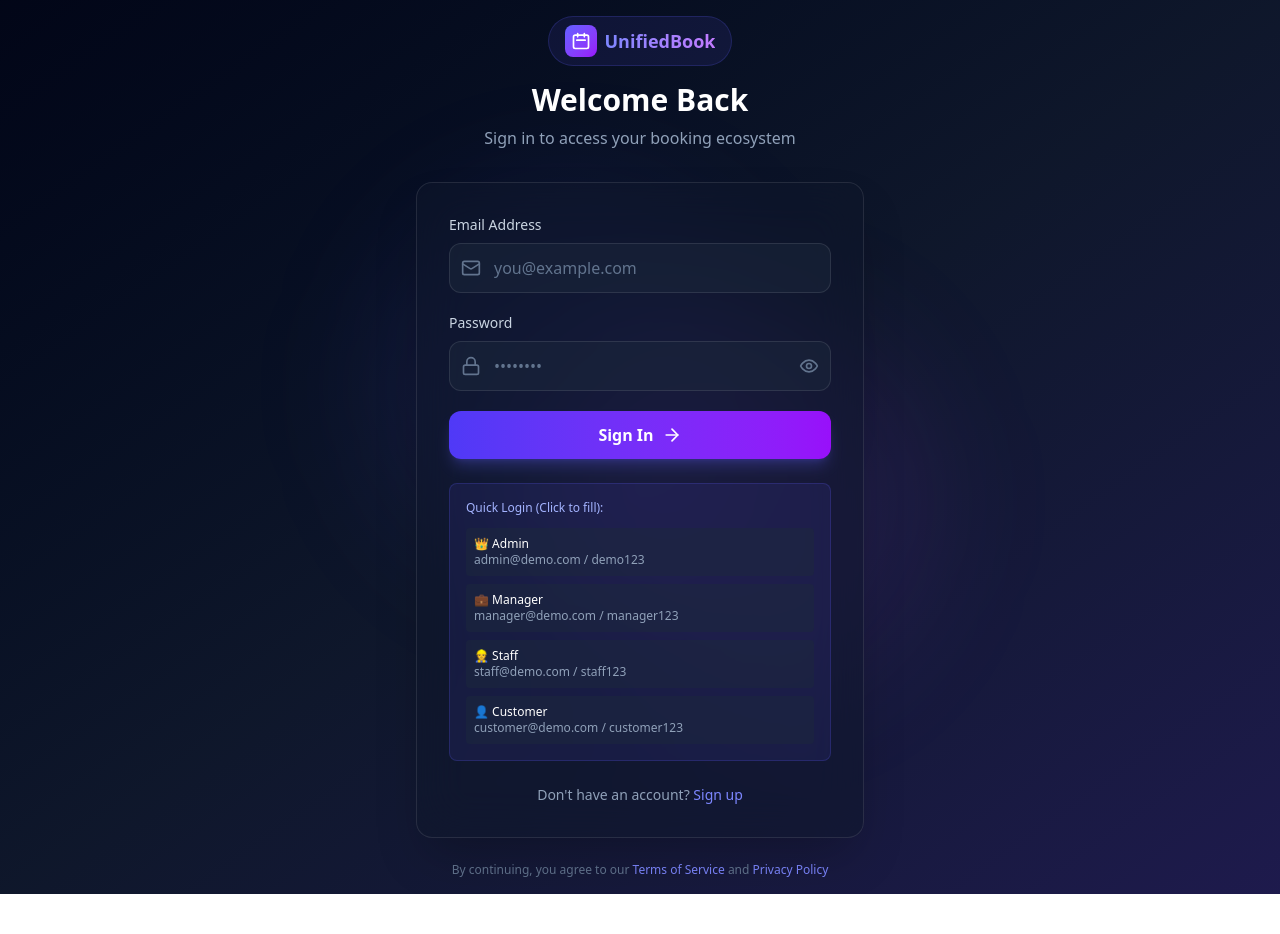
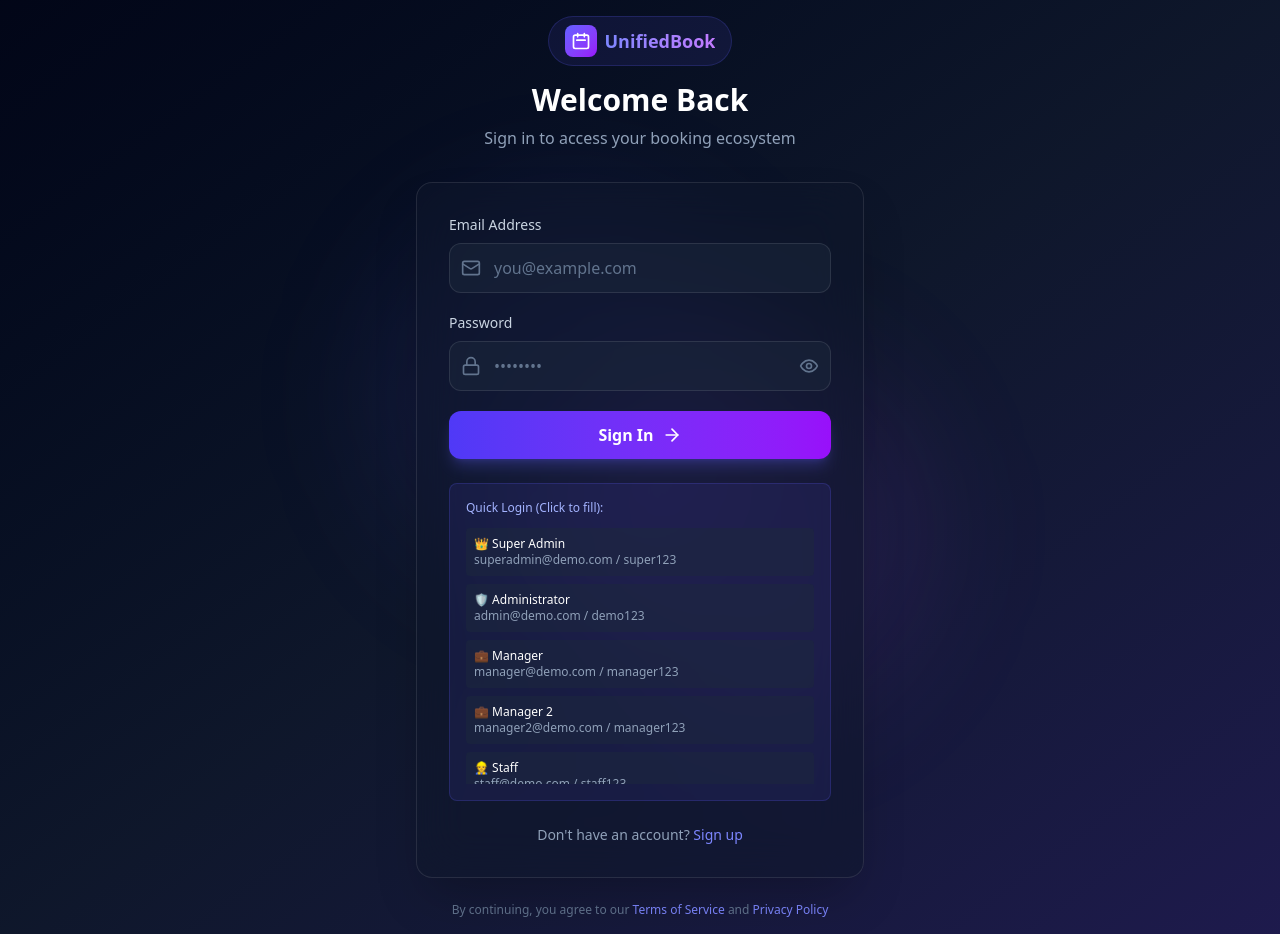
Before and after one commit to Mr-Grace-1/Unified-Booking, a React (Vite) app: page / in a window 1280 px wide. Before the commit the page ends 894 px from the top, so only its background shows below. Built offline with nearby package versions, Linux system fonts and the light colour scheme.

Commit message:
task snapshot e77e2cb0-6852-4f36-b729-b14efafa3a69

```diff
--- a/src/components/AuthPage.tsx
+++ b/src/components/AuthPage.tsx
@@ -256,13 +256,21 @@ export default function AuthPage({ mode, onToggleMode }: AuthPageProps) {
               className="mt-6 p-4 rounded-lg bg-indigo-500/10 border border-indigo-500/20"
             >
               <p className="text-xs text-indigo-300 font-medium mb-3">Quick Login (Click to fill):</p>
-              <div className="space-y-2">
+              <div className="space-y-2 max-h-64 overflow-y-auto">
+                <button
+                  type="button"
+                  onClick={() => fillDemoCredentials('superadmin@demo.com', 'super123')}
+                  className="w-full p-2 rounded bg-slate-800/50 hover:bg-slate-700/50 transition-colors text-left"
+                >
+                  <p className="text-xs text-white font-medium">👑 Super Admin</p>
+                  <p className="text-xs text-slate-400">superadmin@demo.com / super123</p>
+                </button>
                 <button
                   type="button"
                   onClick={() => fillDemoCredentials('admin@demo.com', 'demo123')}
                   className="w-full p-2 rounded bg-slate-800/50 hover:bg-slate-700/50 transition-colors text-left"
                 >
-                  <p className="text-xs text-white font-medium">👑 Admin</p>
+                  <p className="text-xs text-white font-medium">🛡️ Administrator</p>
                   <p className="text-xs text-slate-400">admin@demo.com / demo123</p>
                 </button>
                 <button
@@ -275,11 +283,27 @@ export default function AuthPage({ mode, onToggleMode }: AuthPageProps) {
                 </button>
                 <button
                   type="button"
+                  onClick={() => fillDemoCredentials('manager2@demo.com', 'manager123')}
+                  className="w-full p-2 rounded bg-slate-800/50 hover:bg-slate-700/50 transition-colors text-left"
+                >
+                  <p className="text-xs text-white font-medium">💼 Manager 2</p>
+                  <p className="text-xs text-slate-400">manager2@demo.com / manager123</p>
+                </button>
+                <button
+                  type="button"
                   onClick={() => fillDemoCredentials('staff@demo.com', 'staff123')}
                   className="w-full p-2 rounded bg-slate-800/50 hover:bg-slate-700/50 transition-colors text-left"
                 >
                   <p className="text-xs text-white font-medium">👷 Staff</p>
                   <p className="text-xs text-slate-400">staff@demo.com / staff123</p>
+                </button>
+                <button
+                  type="button"
+                  onClick={() => fillDemoCredentials('staff2@demo.com', 'staff123')}
+                  className="w-full p-2 rounded bg-slate-800/50 hover:bg-slate-700/50 transition-colors text-left"
+                >
+                  <p className="text-xs text-white font-medium">👷 Staff 2</p>
+                  <p className="text-xs text-slate-400">staff2@demo.com / staff123</p>
                 </button>
                 <button
                   type="button"
--- a/src/store/AuthContext.tsx
+++ b/src/store/AuthContext.tsx
@@ -65,6 +65,45 @@ const MOCK_USERS = [
     is2FAEnabled: false,
     lastLogin: new Date().toISOString(),
     createdAt: '2024-03-01T00:00:00Z',
+    isActive: true,
+  },
+  {
+    id: 'user-5',
+    tenantId: 'tenant-1',
+    email: 'superadmin@demo.com',
+    password: 'super123',
+    name: 'Alex Thompson',
+    role: 'super_admin' as const,
+    avatar: '/icons/ui/avatar.png',
+    is2FAEnabled: true,
+    lastLogin: new Date().toISOString(),
+    createdAt: '2024-01-01T00:00:00Z',
+    isActive: true,
+  },
+  {
+    id: 'user-6',
+    tenantId: 'tenant-1',
+    email: 'staff2@demo.com',
+    password: 'staff123',
+    name: 'Jessica Brown',
+    role: 'staff' as const,
+    avatar: '/icons/ui/avatar.png',
+    is2FAEnabled: false,
+    lastLogin: new Date().toISOString(),
+    createdAt: '2024-03-15T00:00:00Z',
+    isActive: true,
+  },
+  {
+    id: 'user-7',
+    tenantId: 'tenant-1',
+    email: 'manager2@demo.com',
+    password: 'manager123',
+    name: 'David Lee',
+    role: 'manager' as const,
+    avatar: '/icons/ui/avatar.png',
+    is2FAEnabled: false,
+    lastLogin: new Date().toISOString(),
+    createdAt: '2024-02-15T00:00:00Z',
     isActive: true,
   },
 ];
```
Also changed, not shown: 1 other file (tests, documents, lock files or other folders).
